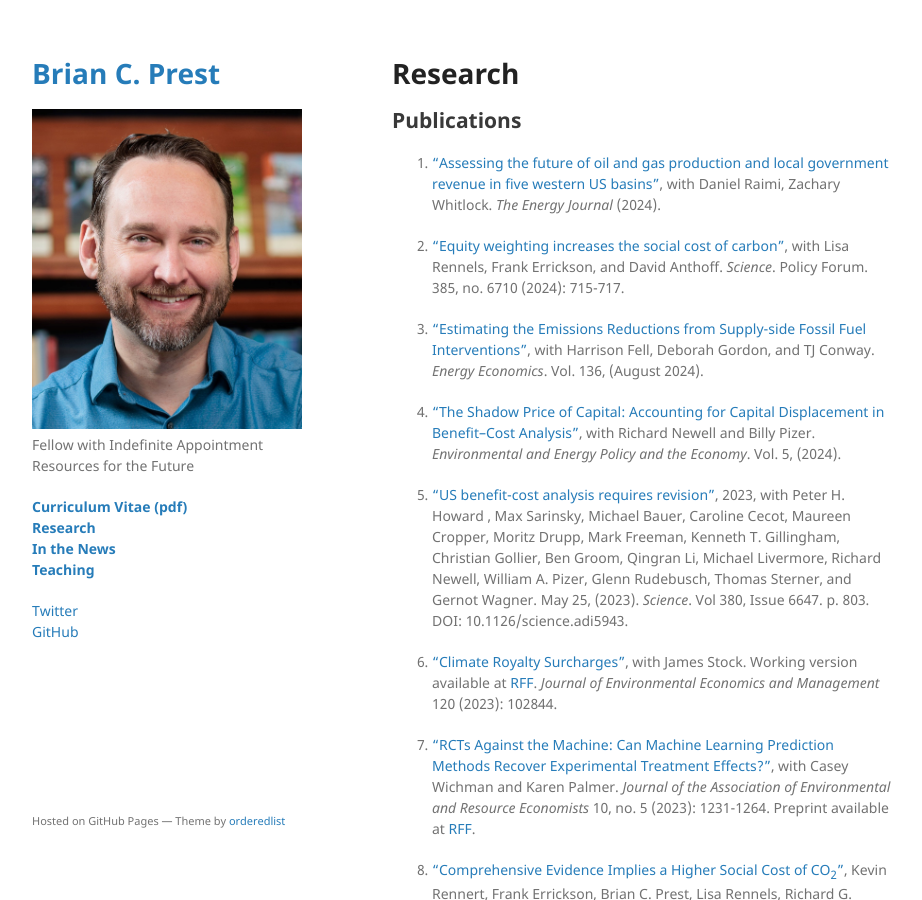
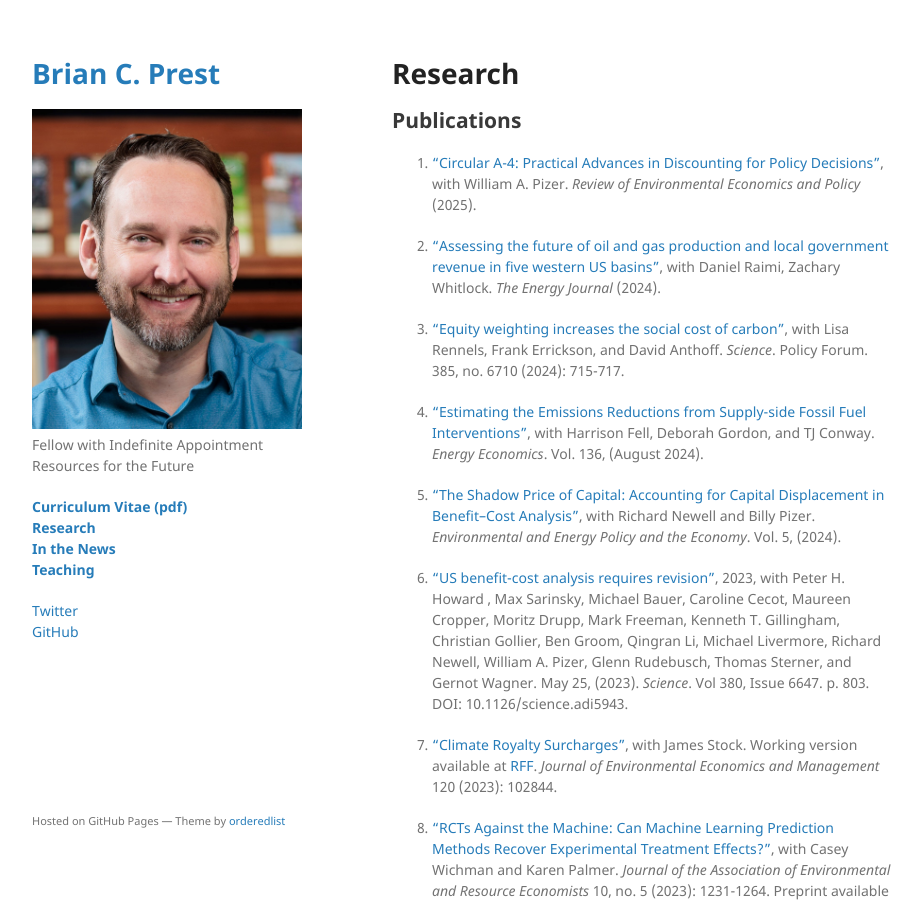
Before and after one commit to bprest/bprest.github.io, a Jekyll site: the page built from research.md, in a window 1280 px wide and 900 px high. Shown: the whole window, without its empty margins (178-1100 px from the left). Built offline with Jekyll 4.4.1, drawn with Linux system fonts in a browser that asks for light colours; our own code applies the rules of GitHub Pages for plain Markdown files.

Commit message:
add A-4 paper

```diff
--- a/research.md
+++ b/research.md
@@ -5,6 +5,8 @@ layout: default
 # Research
 
 ## Publications
+
+1. ["Circular A-4: Practical Advances in Discounting for Policy Decisions"](https://www.journals.uchicago.edu/doi/10.1086/735539), with William A. Pizer. _Review of Environmental Economics and Policy_ (2025).
 
 1. ["Assessing the future of oil and gas production and local government revenue in five western US basins"](https://journals.sagepub.com/doi/10.1177/01956574241290609), with Daniel Raimi, Zachary Whitlock. _The Energy Journal_ (2024).
 
```
